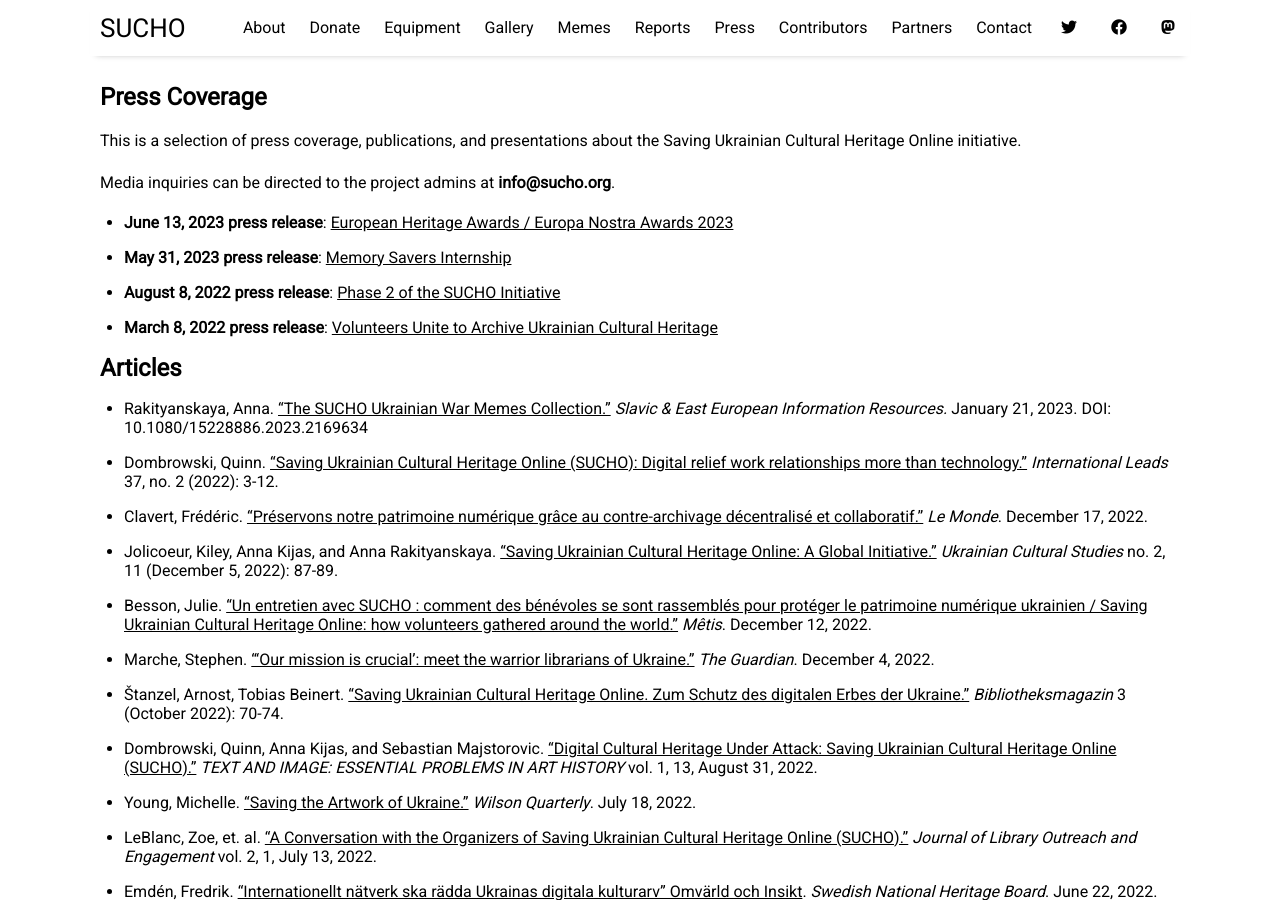
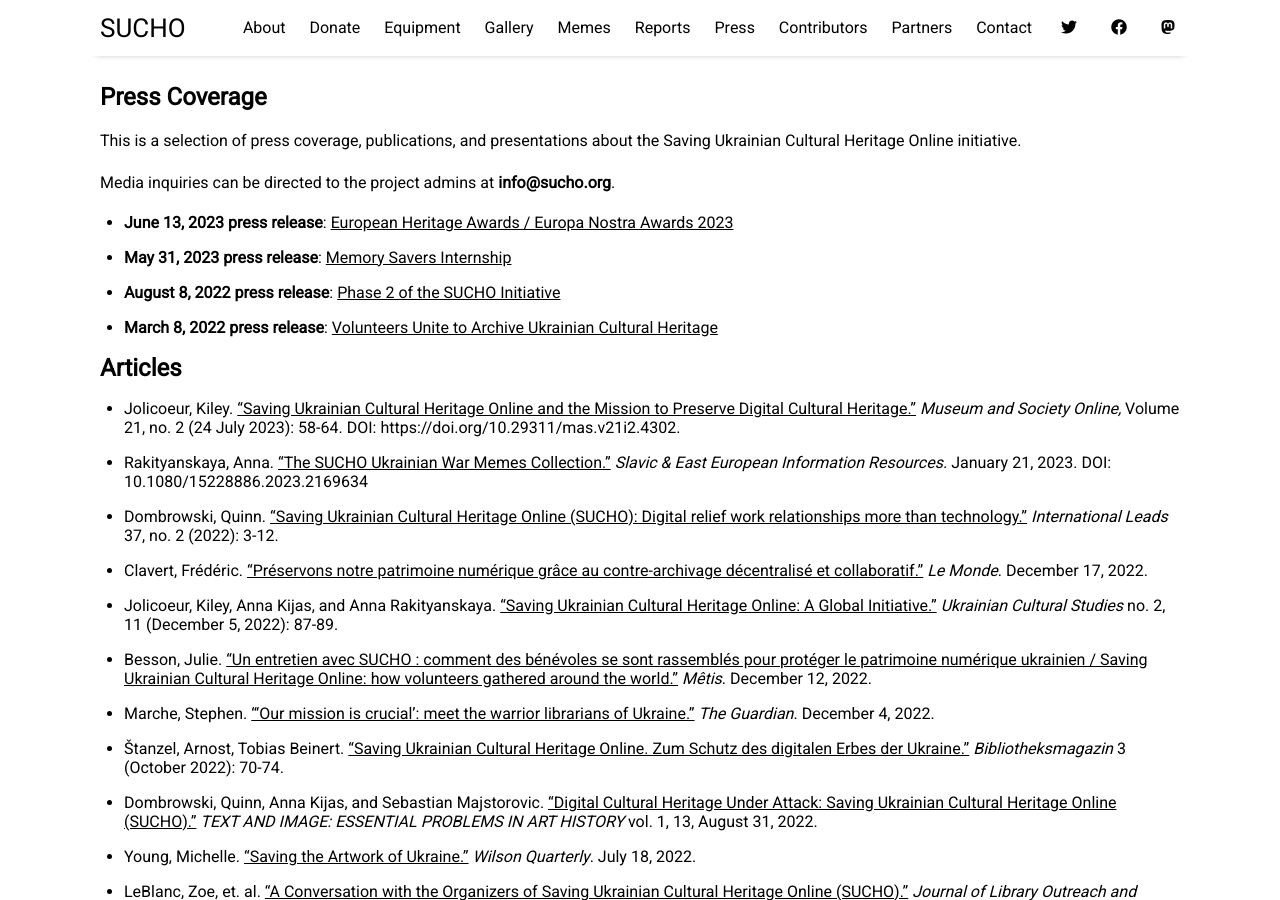
Before and after one commit to sucho-archiving/sucho-archiving.github.io, a Jekyll site: the page built from pages/press.md, in a window 1280 px wide and 900 px high. Built offline with Jekyll 4.4.1, drawn with Linux system fonts in a browser that asks for light colours; some of the changed text lies outside the part shown.

Commit message:
Update press.md
added press

```diff
--- a/pages/press.md
+++ b/pages/press.md
@@ -17,6 +17,7 @@
 
 
 ## Articles
+-  Jolicoeur, Kiley. ["Saving Ukrainian Cultural Heritage Online and the Mission to Preserve Digital Cultural Heritage."](https://doi.org/10.29311/mas.v21i2.4302) *Museum and Society Online,* Volume 21, no. 2 (24 July 2023): 58-64. DOI: https://doi.org/10.29311/mas.v21i2.4302.
 - Rakityanskaya, Anna. ["The SUCHO Ukrainian War Memes Collection."](https://doi.org/10.1080/15228886.2023.2169634) *Slavic & East European Information Resources.* January 21, 2023. DOI: 10.1080/15228886.2023.2169634
 - Dombrowski, Quinn. ["Saving Ukrainian Cultural Heritage Online (SUCHO): Digital relief work relationships more than technology."](https://www.ala.org/rt/sites/ala.org.rt/files/content/intlleads/leadsarchive/202206-rev.pdf) *International Leads* 37, no. 2 (2022): 3-12.
 - Clavert, Frédéric. ["Préservons notre patrimoine numérique grâce au contre-archivage décentralisé et collaboratif."](https://www.lemonde.fr/idees/article/2022/12/17/preservons-notre-patrimoine-numerique-grace-au-contre-archivage-decentralise-et-collaboratif_6154820_3232.html) *Le Monde*. December 17, 2022.
@@ -108,6 +109,7 @@
 
 
 ## Talks
+- Jolicoeur, Kiley, Andreas Segerberg, and Susanna Ånäs. ["Linking Us Together: Applications of Wikidata in Saving Ukrainian Cultural Heritage Online (SUCHO)."](https://surface.syr.edu/sul/217) 2023 LD4 Conference. July 11, 2023.
 - Dombrowski, Quinn, Anna Kijas, Sebastian Majstorovic, Andreas Segerberg, Ulia Gosart, and Sam Dombrowski. "Socially-Engaged Digital Humanities." CESTA, Stanford University. May 9, 2023.
 - Dombrowski, Quinn. ["Digital Humanities in Theory, Practice, and Emergency: Saving Ukrainian Cultural Heritage Online."](https://ceeres.uchicago.edu/blog/digital-humanities-theory-practice-and-emergency-saving-ukrainian-cultural-heritage-online) Center for East European and Russian/Eurasian Studies, University of Chicago. April 21, 2023.
 - Kijas, Anna, Quinn Dombrowski, Sebastian Majstorovic. "Preserving Digital Cultural Heritage: Lessons and Perspectives from SUCHO." Ukrainian Libraries During the Wartime. San Jose State University. April 5, 2023.
```
